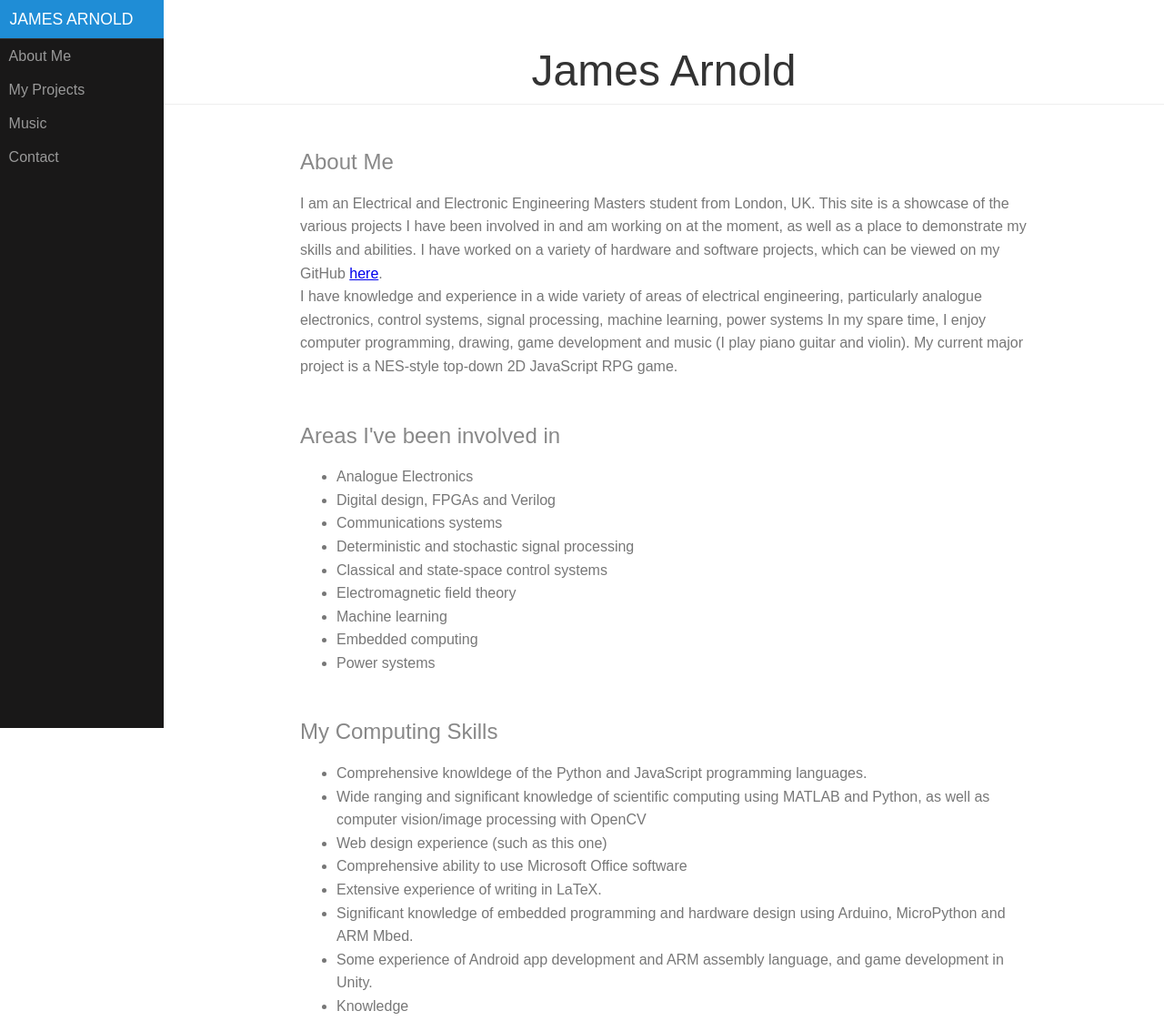
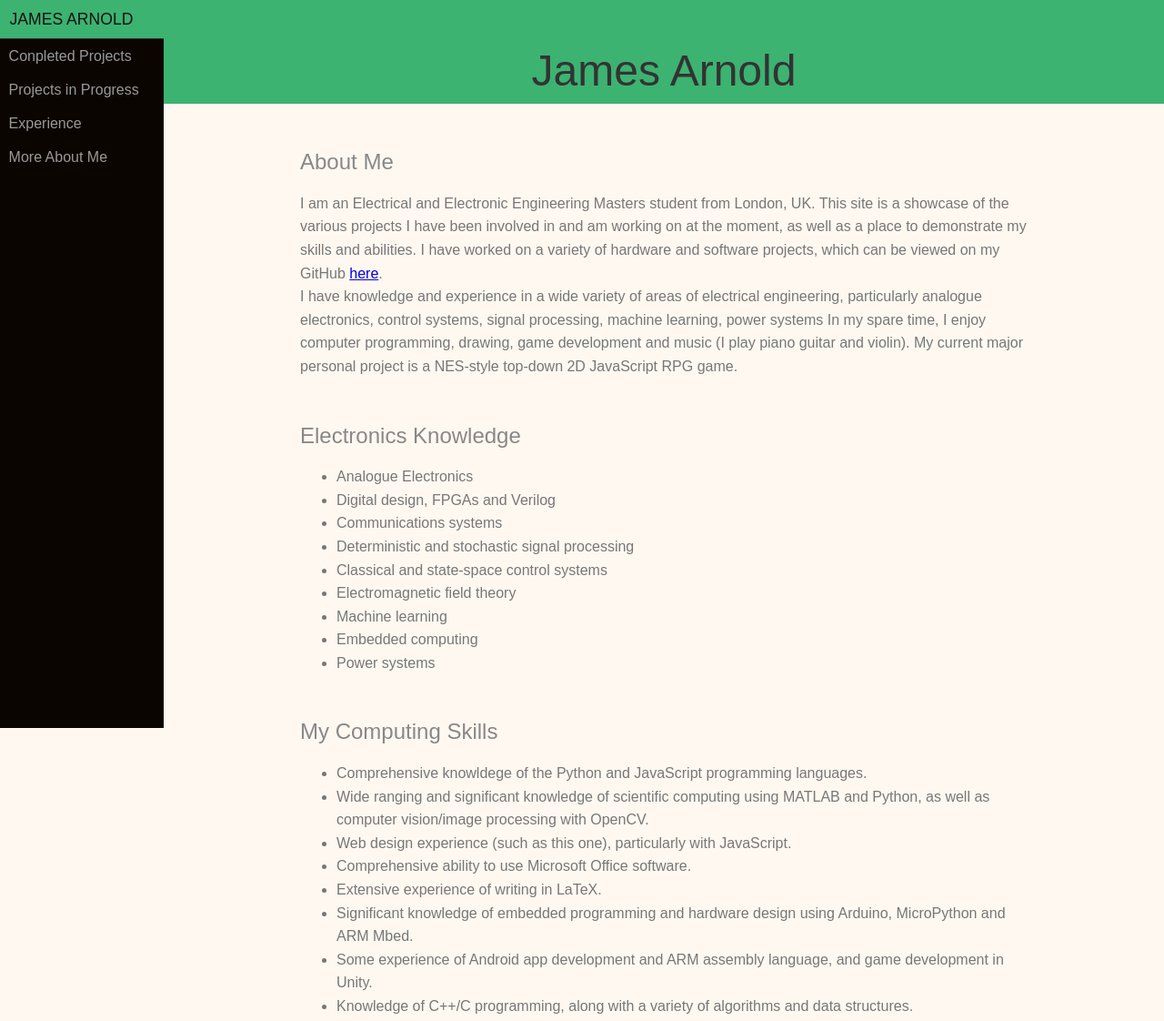
Before and after one commit to jamesarnold96/Portfolio, a plain HTML site: page portfolio.html in a window 1280 px wide. Shown: the top 1122 px of the page at 91% size. Drawn offline with Linux system fonts and the light colour scheme.

Commit message:
finalized the style

```diff
--- a/portfolio.html
+++ b/portfolio.html
@@ -6,6 +6,7 @@
   <link rel="stylesheet" href="pure.css">
   <meta name="viewport" content="width=device-width, initial-scale=1.0">
   <link rel="stylesheet" href="side-menu.css">
+  <link rel="stylesheet" href="portfolio.css">
 </head>
 
 <body>
@@ -18,25 +19,24 @@
 
   <div id="menu">
     <div class="pure-menu">
-      <a class="pure-menu-heading" href="#">James Arnold</a>
-
+      <a class="pure-menu-heading" href="profile.html">James Arnold</a>
       <ul class="pure-menu-list">
+        <li class="pure-menu-item"><a href="completed_projects.html" class="pure-menu-link">
+        Conpleted Projects</a></li>
+        <li class="pure-menu-item"><a href="in_progress" class="pure-menu-link">
+        Projects in Progress</a></li>
         <li class="pure-menu-item"><a href="#" class="pure-menu-link">
-        About Me</a></li>
+        Experience</a></li>
         <li class="pure-menu-item"><a href="#" class="pure-menu-link">
-        My Projects</a></li>
-        <li class="pure-menu-item"><a href="#" class="pure-menu-link">
-        Music</a></li>
-        <li class="pure-menu-item"><a href="#" class="pure-menu-link">
-        Contact</a></li>
+        More About Me</a></li>
       </ul>
     </div>
   </div>
 
   <div id="main">
-    <div class="header">
+    <div class="portfolio-header header">
       <h1>James Arnold</h1>
-      </div>
+    </div>
 
     <div class="content">
       <h2 class="content-subhead">About Me</h2>
@@ -51,11 +51,10 @@
       processing, machine learning, power systems
       In my spare time, I enjoy computer programming,
       drawing, game development and music (I play piano guitar and violin). My current
-      major project is a NES-style top-down 2D JavaScript RPG game.
+      major personal project is a NES-style top-down 2D JavaScript RPG game.
       </p>
 
-      <h2 class="content-subhead">Areas I've been involved in</h2>
-      <!-- <p>Maybe have a seperate page for "about me"</p> -->
+      <h2 class="content-subhead">Electronics Knowledge</h2>
       <ul>
         <li>Analogue Electronics</li>
         <li>Digital design, FPGAs and Verilog</li>
@@ -72,16 +71,18 @@
         <li>Comprehensive knowldege of the Python and JavaScript programming
         languages.</li>
         <li>Wide ranging and significant knowledge of scientific computing using
-        MATLAB and Python, as well as computer vision/image processing with OpenCV
+        MATLAB and Python, as well as computer vision/image processing with OpenCV.
         </li>
-        <li>Web design experience (such as this one)</li>
-        <li>Comprehensive ability to use Microsoft Office software</li>
+        <li>Web design experience (such as this one), particularly with
+        JavaScript.</li>
+        <li>Comprehensive ability to use Microsoft Office software.</li>
         <li>Extensive experience of writing in LaTeX.</li>
         <li>Significant knowledge of embedded programming and hardware design using
         Arduino, MicroPython and ARM Mbed.</li>
         <li>Some experience of Android app development and ARM assembly language,
         and game development in Unity.</li>
-        <li>Knowledge
+        <li>Knowledge of C++/C programming, along with a variety of algorithms
+        and data structures.</li>
       </ul>
       <h2 class="content-subhead">Other skills</h2>
       <ul>
--- a/side-menu.css
+++ b/side-menu.css
@@ -27,6 +27,7 @@ This is the parent `<div>` that contains the menu and the content area.
     position: relative;
     left: 0;
     padding-left: 0;
+    background-color: #fff8f0
 }
     #layout.active #menu {
         left: 180px;
@@ -45,14 +46,16 @@ The content `<div>` is where all your content goes.
     max-width: 800px;
     margin-bottom: 50px;
     line-height: 1.6em;
+    background-color: #fff8f0
 }
 
 .header {
      margin: 0;
-     color: #333;
+     color: #333333;
      text-align: center;
      padding: 2.5em 2em 0;
      border-bottom: 1px solid #eee;
+     background-color: MediumSeaGreen;
  }
     .header h1 {
         margin: 0.2em 0;
@@ -87,7 +90,7 @@ appears on the left side of the page.
     left: 0;
     bottom: 0;
     z-index: 1000; /* so the menu or its navicon stays above all content */
-    background: #191818;
+    background: #0b0500;
     overflow-y: auto;
     -webkit-overflow-scrolling: touch;
 }
@@ -129,7 +132,7 @@ appears on the left side of the page.
     */
     #menu .pure-menu-selected,
     #menu .pure-menu-heading {
-        background: #1f8dd6;
+        background: MediumSeaGreen;
     }
         /*
         This styles a link within a selected menu item `<li>`.
@@ -143,7 +146,7 @@ appears on the left side of the page.
     */
     #menu .pure-menu-heading {
         font-size: 110%;
-        color: #fff;
+        color: #131313;
         margin: 0;
     }
 
```
Also changed, not shown: music.html (+2 -2 lines), my_projects.html (+19 -0 lines).
